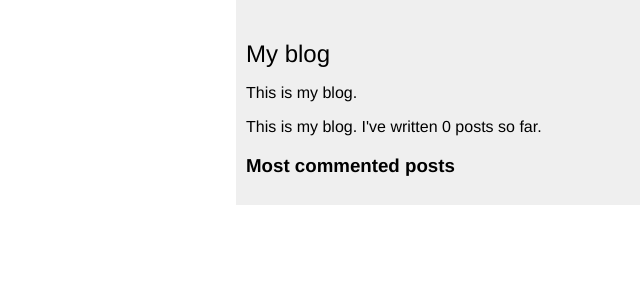
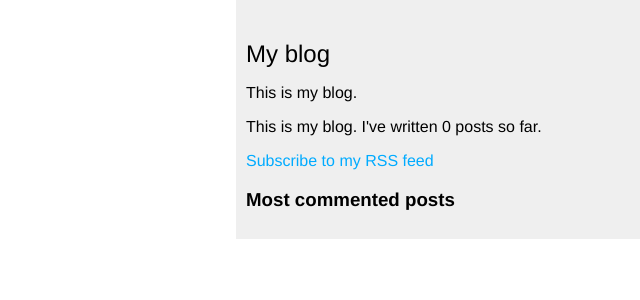
Before and after one commit to kenvilar/djangoblog, a Django app: template djangoblog/blog/templates/blog/base.html in a window 1280 px wide. Shown: the top 300 px of the page, without its empty margins (640-1280 px from the left). Run offline with Django 3.2, Linux system fonts and the light colour scheme; the template is opened without the code that fills it, so the values that code supplies are empty.

Commit message:
add a feed subscription link to the blog's sidebar

```diff
--- a/djangoblog/blog/templates/blog/base.html
+++ b/djangoblog/blog/templates/blog/base.html
@@ -16,6 +16,10 @@
     <p>This is my blog.</p>
     <p>This is my blog. I've written {% total_posts %} posts so far.</p>
 
+    <p>
+        <a href="{% url "blog:post_feed" %}">Subscribe to my RSS feed</a>
+    </p>
+
     {% show_latest_posts 3 %}
 
     <h3>Most commented posts</h3>
```
